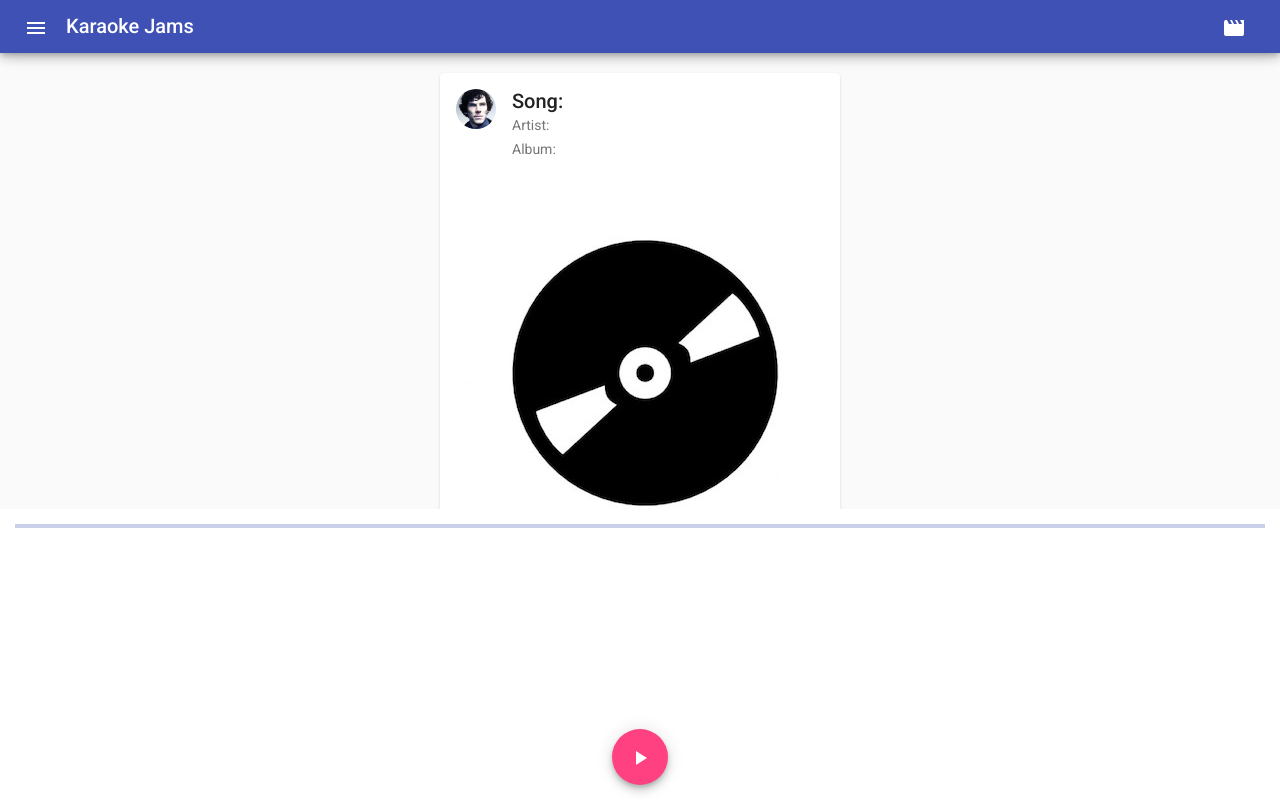
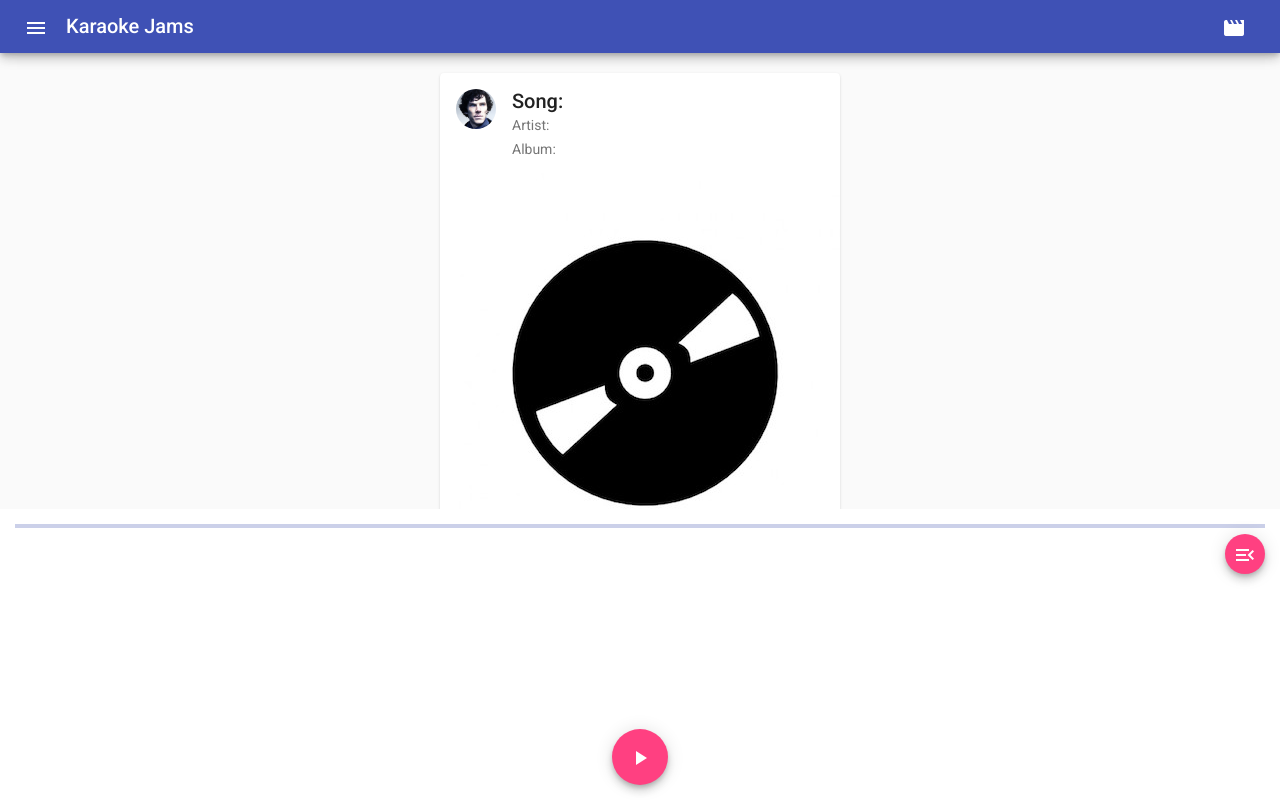
Before and after one commit to smarth55/angular-karaoke, an Angular app: page / in a window 1280 px wide. Built offline with nearby package versions, Linux system fonts and the light colour scheme; what @tensorflow-models/body-pix, lrc.js would draw is missing.

Commit message:
add hide lyrics button

```diff
--- a/src/app/player/player.component.css
+++ b/src/app/player/player.component.css
@@ -1,7 +1,14 @@
 :host() {
   display: block;
+  position: relative;
   padding: 15px;
   box-sizing: border-box;
+}
+
+#hide-lyrics {
+  position: absolute;
+  right: 15px;
+  top: 25px;
 }
 
 .player-controls {
--- a/src/app/player/player.component.html
+++ b/src/app/player/player.component.html
@@ -1,6 +1,10 @@
 <mat-progress-bar mode="determinate" [value]="progress"></mat-progress-bar>
 
-<div class="lyric-container">
+<button id="hide-lyrics" mat-mini-fab color="accent" (click)="toggleLyrics()">
+  <mat-icon>menu_open</mat-icon>
+</button>
+
+<div class="lyric-container" [hidden]="hideLyrics">
   <p class="previous">{{ previousLine?.text }}</p>
   <p class="current">{{ currentLine?.text }}</p>
   <p class="next">{{ nextLine?.text }}</p>
--- a/src/app/player/player.component.ts
+++ b/src/app/player/player.component.ts
@@ -11,6 +11,7 @@ import { LyricsService, Line } from '../services/lyrics.service';
 })
 export class PlayerComponent implements OnInit, OnDestroy {
   public isPlaying: boolean = false;
+  public hideLyrics: boolean = false;
   public progress: number = 0;
   public currentLine: Line;
   public previousLine: Line;
@@ -43,7 +44,6 @@ export class PlayerComponent implements OnInit, OnDestroy {
   }
 
   loadSong(song: Song) {
-    console.log('load song', song);
     this.lyrics.getLyrics(song.lyricPath).subscribe((res: any) => {
       this.lines = res;
     });
@@ -90,4 +90,8 @@ export class PlayerComponent implements OnInit, OnDestroy {
     this.audio.play();
     this.isPlaying = true;
   }
+
+  toggleLyrics() {
+    this.hideLyrics = !this.hideLyrics;
+  }
 }
```
